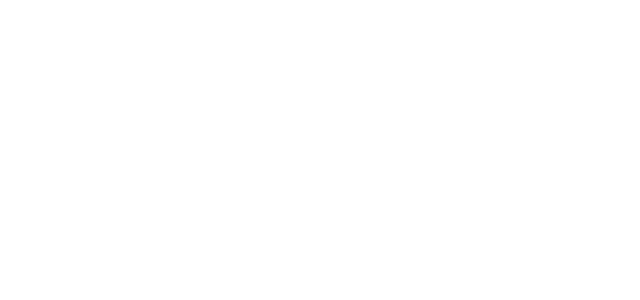
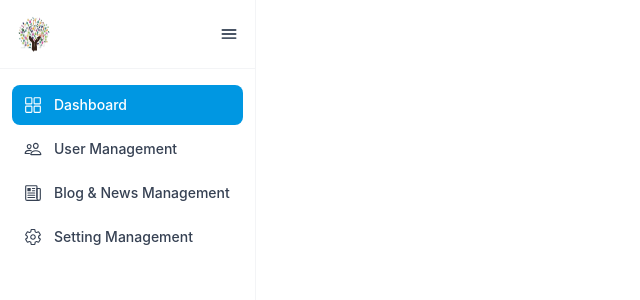
Before and after one commit to khalidhossain5000/max-valid-news-article-site, a React (Vite) app: page /dashboard in a window 1280 px wide. Shown: the top 300 px of the page, without its empty margins (0-640 px from the left). Built offline with nearby package versions, Linux system fonts and the light colour scheme.

Commit message:
dashboard sidebar with responisve completed

```diff
--- /dev/null
+++ b/src/Components/Dashboard/DashboardSidebar/DashboardSidebar.tsx
@@ -0,0 +1,63 @@
+import { useState } from "react";
+import { Link, useLocation } from "react-router";
+import { IoMenu } from "react-icons/io5";
+import { sidebarLinks } from "./SIdebarLinks";
+
+const Sidebar = () => {
+  const [isCollapsed, setIsCollapsed] = useState(false);
+  const { pathname } = useLocation();
+
+  return (
+    <aside
+      className={`hidden h-screen shrink-0 border-r border-gray-100 bg-white transition-all duration-300 lg:block ${
+        isCollapsed ? "w-20" : "w-64"
+      }`}
+    >
+      {/* header: logo + collapse toggle */}
+      <div className="flex items-center justify-between border-b border-gray-100 px-4 py-4">
+        {!isCollapsed && (
+          <img src="/assets/logo.png" alt="Logo" className="h-9 w-9" />
+        )}
+        <button
+          type="button"
+          onClick={() => setIsCollapsed((prev) => !prev)}
+          aria-label="Toggle sidebar"
+          className="text-xl text-gray-600 hover:text-gray-900"
+        >
+          <IoMenu />
+        </button>
+      </div>
+
+      {/* nav links */}
+      <nav className="px-3 py-4">
+        <ul className="flex flex-col gap-1">
+          {sidebarLinks.map((link) => {
+            const isActive = pathname === link.href;
+            const Icon = link.icon;
+
+            return (
+              <li key={link.href}>
+                <Link
+                  to={link.href}
+                  className={`flex items-center gap-3 rounded-lg px-3 py-2.5 text-sm font-medium transition-colors duration-200 ${
+                    isActive
+                      ? "bg-primary text-white"
+                      : "text-gray-700 hover:bg-gray-50"
+                  } ${isCollapsed ? "justify-center" : ""}`}
+                  title={isCollapsed ? link.label : undefined}
+                >
+                  <Icon className="shrink-0 text-lg" />
+                  {!isCollapsed && (
+                    <span className="truncate">{link.label}</span>
+                  )}
+                </Link>
+              </li>
+            );
+          })}
+        </ul>
+      </nav>
+    </aside>
+  );
+};
+
+export default Sidebar;
--- /dev/null
+++ b/src/Components/Dashboard/DashboardSidebar/MobileSidebar.tsx
@@ -0,0 +1,73 @@
+import { useState } from "react";
+import { IoClose, IoMenu } from "react-icons/io5";
+import { Link, useLocation } from "react-router";
+import Drawer from "../../Shared/Drawer/Drawer";
+import { sidebarLinks } from "./SIdebarLinks";
+
+const MobileSidebar = () => {
+  const [isOpen, setIsOpen] = useState(false);
+  const { pathname } = useLocation();
+
+  const closeMenu = () => setIsOpen(false);
+
+  return (
+    <div className="lg:hidden">
+      {/* hamburger button */}
+      <button
+        type="button"
+        onClick={() => setIsOpen(true)}
+        aria-label="Open menu"
+        className="text-2xl text-gray-700"
+      >
+        <IoMenu />
+      </button>
+
+      <Drawer
+        isOpen={isOpen}
+        onClose={closeMenu}
+        side="left"
+        panelClassName="bg-white"
+      >
+        <div className="flex items-center justify-between border-b border-gray-100 px-5 py-4">
+          <img src="/assets/logo.png" alt="Logo" className="h-9 w-9" />
+          <button
+            type="button"
+            onClick={closeMenu}
+            aria-label="Close menu"
+            className="text-2xl text-gray-900"
+          >
+            <IoClose />
+          </button>
+        </div>
+
+        <nav className="px-3 py-4">
+          <ul className="flex flex-col gap-1">
+            {sidebarLinks.map((link) => {
+              const isActive = pathname === link.href;
+              const Icon = link.icon;
+
+              return (
+                <li key={link.href}>
+                  <Link
+                    to={link.href}
+                    onClick={closeMenu}
+                    className={`flex items-center gap-3 rounded-lg px-3 py-2.5 text-sm font-medium transition-colors duration-200 ${
+                      isActive
+                        ? "bg-primary text-white"
+                        : "text-gray-700 hover:bg-gray-50"
+                    }`}
+                  >
+                    <Icon className="shrink-0 text-lg" />
+                    <span className="truncate">{link.label}</span>
+                  </Link>
+                </li>
+              );
+            })}
+          </ul>
+        </nav>
+      </Drawer>
+    </div>
+  );
+};
+
+export default MobileSidebar;
--- /dev/null
+++ b/src/Components/Dashboard/DashboardSidebar/SIdebarLinks.ts
@@ -0,0 +1,36 @@
+import type { IconType } from "react-icons";
+import {
+  IoGridOutline,
+  IoPeopleOutline,
+  IoNewspaperOutline,
+  IoSettingsOutline,
+} from "react-icons/io5";
+
+export type SidebarLink = {
+  label: string;
+  href: string;
+  icon: IconType;
+};
+
+export const sidebarLinks: SidebarLink[] = [
+  {
+    label: "Dashboard",
+    href: "/dashboard",
+    icon: IoGridOutline,
+  },
+  {
+    label: "User Management",
+    href: "/dashboard/users",
+    icon: IoPeopleOutline,
+  },
+  {
+    label: "Blog & News Management",
+    href: "/dashboard/blog-news",
+    icon: IoNewspaperOutline,
+  },
+  {
+    label: "Setting Management",
+    href: "/dashboard/settings",
+    icon: IoSettingsOutline,
+  },
+];
--- /dev/null
+++ b/src/Components/Shared/Drawer/Drawer.tsx
@@ -0,0 +1,41 @@
+import type { ReactNode } from "react";
+
+type DrawerProps = {
+  isOpen: boolean;
+  onClose: () => void;
+  side?: "left" | "right";
+  panelClassName?: string;
+  children: ReactNode;
+};
+
+const Drawer = ({
+  isOpen,
+  onClose,
+  side = "right",
+  panelClassName = "",
+  children,
+}: DrawerProps) => {
+  const sidePosition = side === "right" ? "right-0" : "left-0";
+  const closedTransform =
+    side === "right" ? "translate-x-full" : "-translate-x-full";
+
+  return (
+    <>
+      {/* backdrop */}
+      {isOpen && (
+        <div onClick={onClose} className="fixed inset-0 z-40 bg-black/40" />
+      )}
+
+      {/* sliding panel - content comes from whoever uses the Drawer */}
+      <div
+        className={`fixed top-0 ${sidePosition} z-50 h-full w-72 transform shadow-lg transition-transform duration-300 ${
+          isOpen ? "translate-x-0" : closedTransform
+        } ${panelClassName}`}
+      >
+        {children}
+      </div>
+    </>
+  );
+};
+
+export default Drawer;
--- a/src/Components/Shared/NavBar/MobileNav.tsx
+++ b/src/Components/Shared/NavBar/MobileNav.tsx
@@ -1,11 +1,12 @@
 import { useState } from "react";
 import { IoClose, IoChevronDownSharp } from "react-icons/io5";
 import { Link } from "react-router";
+import { FaList } from "react-icons/fa6";
 import { navLinks } from "./navLinks";
 import LanguageToggle from "./LanguageToggle";
 import SecondaryBtn from "../Button/SecondaryBtn";
 import PrimaryBtn from "../Button/PrimaryBtn";
-import { FaList } from "react-icons/fa6";
+import Drawer from "../Drawer/Drawer";
 
 const MobileNav = () => {
   const [isOpen, setIsOpen] = useState(false);
@@ -24,16 +25,11 @@
         <FaList />
       </button>
 
-      {/* backdrop */}
-      {isOpen && (
-        <div onClick={closeMenu} className="fixed inset-0 z-40 bg-black/40" />
-      )}
-
-      {/* slide-in drawer */}
-      <div
-        className={`fixed top-0 right-0 z-50 h-full w-72 transform bg-primary-hover backdrop-blur-2xl shadow-lg transition-transform duration-300 ${
-          isOpen ? "translate-x-0" : "translate-x-full"
-        }`}
+      <Drawer
+        isOpen={isOpen}
+        onClose={closeMenu}
+        side="right"
+        panelClassName="bg-primary-hover backdrop-blur-2xl"
       >
         <div className="flex items-center justify-between border-b border-gray-50 px-5 py-4">
           <img src="/assets/logo.png" alt="Logo" className="h-10 w-10" />
@@ -65,18 +61,17 @@
 
         <div className="flex flex-col gap-3 border-t border-gray-100 px-5 py-4">
           <div className="mx-auto">
-            {" "}
             <LanguageToggle />
           </div>
-          <SecondaryBtn className="rounded-[14px] lg:font-medium text-lg  px-6 py-2 hover:bg-primary hover:text-white transition-transform hover:-translate-y-0.5 hover:shadow-[0_22px_34px_-8px_rgba(0,0,0,0.5)] cursor-pointer duration-500">
-            Sign in{" "}
+          <SecondaryBtn className="rounded-[14px] lg:font-medium text-lg px-6 py-2 hover:bg-primary hover:text-white transition-transform hover:-translate-y-0.5 hover:shadow-[0_22px_34px_-8px_rgba(0,0,0,0.5)] cursor-pointer duration-500">
+            Sign in
           </SecondaryBtn>
 
-          <PrimaryBtn className="rounded-xl bg-linear-to-b from-primary to-sky-600 px-8 py-3 text-base lg:font-semibold text-white shadow-[0_18px_30px_-8px_rgba(0,0,0,0.45)] transition-transform  hover:-translate-y-0.5 hover:shadow-[0_22px_34px_-8px_rgba(0,0,0,0.5)] active:shadow-[0_10px_18px_-6px_rgba(0,0,0,0.4)]d duration-500 hover:bg-sky-600 active:translate-y-0 cursor-pointer">
+          <PrimaryBtn className="rounded-xl bg-linear-to-b from-primary to-sky-600 px-8 py-3 text-base lg:font-semibold text-white shadow-[0_18px_30px_-8px_rgba(0,0,0,0.45)] transition-transform hover:-translate-y-0.5 hover:shadow-[0_22px_34px_-8px_rgba(0,0,0,0.5)] active:shadow-[0_10px_18px_-6px_rgba(0,0,0,0.4)] duration-500 hover:bg-sky-600 active:translate-y-0 cursor-pointer">
             Donate
           </PrimaryBtn>
         </div>
-      </div>
+      </Drawer>
     </div>
   );
 };
--- a/src/Layouts/DashboardLayout.tsx
+++ b/src/Layouts/DashboardLayout.tsx
@@ -1,11 +1,24 @@
-import React from "react";
 import { Outlet } from "react-router";
+import Sidebar from "../Components/Dashboard/DashboardSidebar/DashboardSidebar";
+import MobileSidebar from "../Components/Dashboard/DashboardSidebar/MobileSidebar";
+
 
 const DashboardLayout = () => {
   return (
-    <div>
-      <div className="w-full overflow-x-hidden">
-        <Outlet></Outlet>
+    <div className="flex h-screen overflow-hidden">
+      {/* desktop sidebar*/}
+      <Sidebar />
+
+      {/* right side*/}
+      <div className="flex flex-1 flex-col overflow-y-auto">
+        {/* mobile-only topbar */}
+        <div className="flex items-center border-b border-gray-100 bg-white px-4 py-3 lg:hidden">
+          <MobileSidebar />
+        </div>
+
+        <main className="flex-1 overflow-x-hidden">
+          <Outlet />
+        </main>
       </div>
     </div>
   );
```
